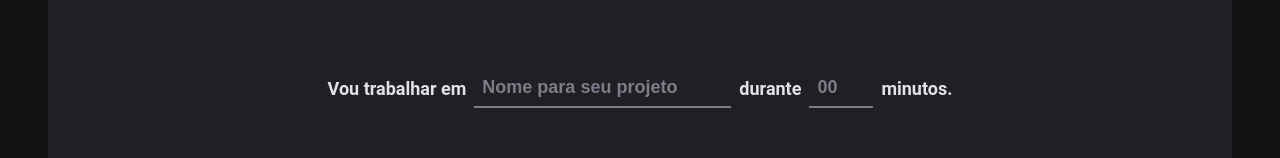
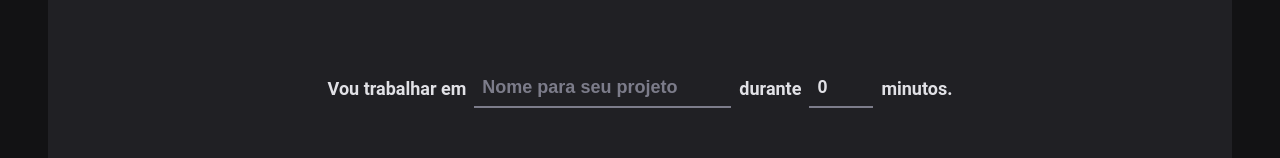
Before and after one commit to RamonFVM/Pomodoro-React, a React (Vite) app: page / in a window 1280 px wide. Shown: the part 156-314 px from the top of the page. Built offline with nearby package versions, Linux system fonts and the light colour scheme.

Commit message:
Adicionando typescript ao formulário

```diff
--- a/package.json
+++ b/package.json
@@ -10,12 +10,15 @@
     "preview": "vite preview"
   },
   "dependencies": {
+    "@hookform/resolvers": "^3.9.0",
     "@types/styled-components": "^5.1.34",
     "phosphor-react": "^1.4.1",
     "react": "^18.3.1",
     "react-dom": "^18.3.1",
+    "react-hook-form": "^7.53.0",
     "react-router-dom": "^6.26.2",
-    "styled-components": "^6.1.13"
+    "styled-components": "^6.1.13",
+    "zod": "^3.23.8"
   },
   "devDependencies": {
     "@eslint/js": "^9.9.0",
--- a/src/pages/Home/Index.tsx
+++ b/src/pages/Home/Index.tsx
@@ -1,23 +1,70 @@
 import { Play } from "phosphor-react";
 import { CountDownContainer, FormContainer, HomerContainer, MinutesAmountInput, Seperator, StartCountdownButton, TaskInput } from "./styles";
+import { useForm } from 'react-hook-form'
+import {zodResolver} from '@hookform/resolvers/zod'
+import * as zod from 'zod'
+
+const newCycleFormValidationSchema = zod.object({
+
+    task: zod.string().min(1, "informe a tarefa"),
+    minutesAmount: zod.number().min(5).max(60),
+})
+
+type NewCycleFormData=zod.infer<typeof newCycleFormValidationSchema>
 
 export function Home() {
+
+    const { register, handleSubmit, watch , reset } = useForm<NewCycleFormData>({
+        resolver: zodResolver(newCycleFormValidationSchema),
+        defaultValues:{
+         task:'',
+         minutesAmount:0
+
+
+        },
+    })
+
+    function handleCreateNewCycle(data: NewCycleFormData){
+
+        console.log(data);
+        reset()
+
+
+    }
+
+     const task = watch('task')
 
     return (
         <HomerContainer>
 
-            <form action="">
+            <form  onSubmit={handleSubmit(handleCreateNewCycle)} action="">
                 <FormContainer>
                     <label htmlFor="">Vou trabalhar em</label>
-                <TaskInput  id="task" list="task-suggestions" placeholder="Nome para seu projeto" required/>
+                    <TaskInput
+                        id="task"
+                        list="task-suggestions"
+                        placeholder="Nome para seu projeto"
+                        required
+                        {...register('task')}
+
+                    />
+
                     <datalist id="task-suggestions">
-                    <option value="projeto 1"/>
-                    <option value="projeto 2"/>
-                    <option value="projeto 3"/>
+                        <option value="projeto 1" />
+                        <option value="projeto 2" />
+                        <option value="projeto 3" />
                     </datalist>
 
                     <label htmlFor="">durante</label>
-                <MinutesAmountInput type="number" id="minutesAmount" placeholder="00" required step={5} max={60} min={5}/>
+                    <MinutesAmountInput
+                        type="number"
+                        id="minutesAmount"
+                        placeholder="00"
+                        required
+                        step={5}
+                        max={60}
+                        min={5}
+                        {...register('minutesAmount', {valueAsNumber:true})} />
 
                     <span>minutos.</span>
                 </FormContainer>
@@ -29,8 +76,8 @@
                     <span>0</span>
                     <span>0</span>
                 </CountDownContainer>
-            <StartCountdownButton disabled type="submit">
-                <Play size={24}/>
+                <StartCountdownButton disabled={!task} type="submit">
+                    <Play size={24} />
                     Começar</StartCountdownButton>
             </form>
         </HomerContainer>
```
Also changed, not shown: 1 other file (tests, documents, lock files or other folders). Lines whose indentation alone changed are shown as unchanged.
